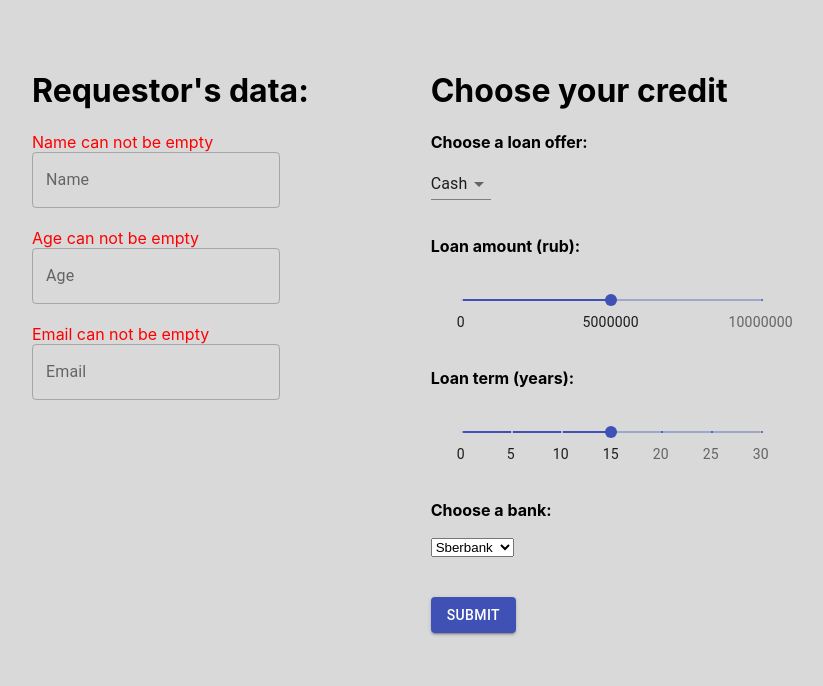
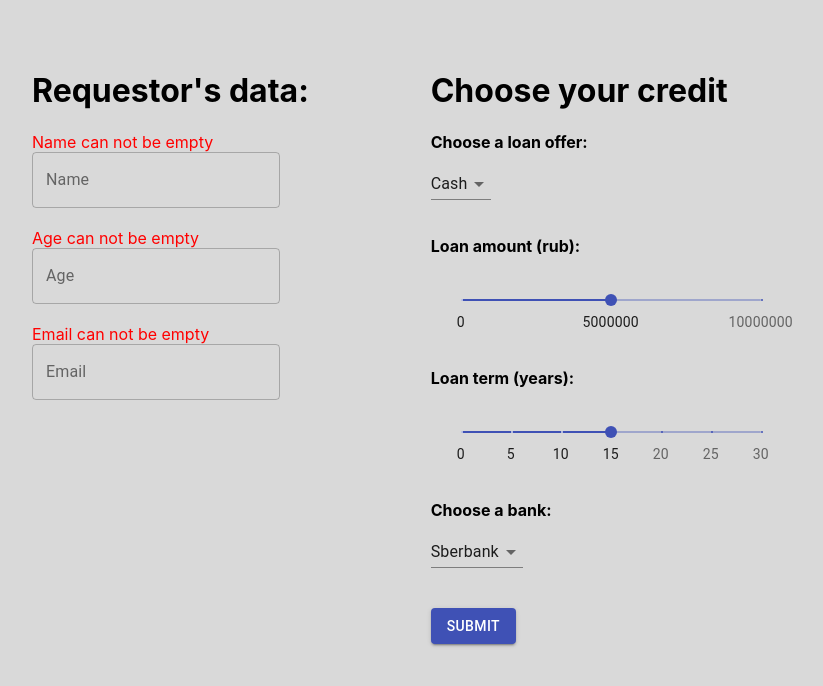
Before and after one commit to Zel-anna/bank, a React (Create React App) app: page / in a window 1280 px wide. Shown: the top 686 px of the page, without its empty margins (18-841 px from the left). Built offline with nearby package versions, Linux system fonts and the light colour scheme.

Commit message:
Bank-7 completed (the bank selector)

```diff
--- a/src/Forms.js
+++ b/src/Forms.js
@@ -1,6 +1,5 @@
 import React from 'react';
 import { Slider, Select, MenuItem, Grid, TextField, Button } from '@material-ui/core';
-import { arBanks } from './fixtures.js';
 import {
   markLoanAmount, markLoanTerm, defaultLoanOffer, defaultBank, defaultAmountValue, defaultTermValue,
   defaultName, defaultAge, defaultEmail, stepAmount, minAmount, maxAmount, stepTerm, minTerm, maxTerm
@@ -11,10 +10,6 @@ export default function Forms() {
 
   const [loanOffer, setLoanOffer] = React.useState(defaultLoanOffer);
   const [bank, setBank] = React.useState(defaultBank);
-
-  const banks = arBanks.map((text, index) => {
-    return <option key={index} value={index}>{text}</option>;
-  });
 
   const [sliderAmountValue, setAmount] = React.useState(defaultAmountValue);
 
@@ -57,7 +52,7 @@ export default function Forms() {
     console.log("Chosen loan offer = " + loanOffer);
     console.log("Chosen loan amount = " + sliderAmountValue);
     console.log("Chosen loan term = " + sliderTermValue);
-    console.log("Chosen bank = " + arBanks[bank]);
+    console.log("Chosen bank = " + bank);
     console.log("Entered name = " + valueName + " " + nameError);
     console.log("Entered age = " + valueAge + " " + ageError);
     console.log("Entered Email = " + valueEmail + " " + emailError);
@@ -118,13 +113,15 @@ export default function Forms() {
             />
           </div>
           <p>Choose a bank:</p>
-          <select value={bank} onChange={(event) => setBank(event.target.value)}>
-            {banks}
-          </select>
-
+          <Select value={bank}
+            displayEmpty
+            onChange={(event) => setBank(event.target.value)}>
+            <MenuItem value="" disabled>Select a bank</MenuItem>
+            <MenuItem value={"Sberbank"}>Sberbank</MenuItem>
+            <MenuItem value={"VTB Bank"}>VTB Bank</MenuItem>
+            <MenuItem value={"Alfa-bank"}>Alfa-bank</MenuItem>
+          </Select>
           <br />
-
-
           <br />
           <br />
 
--- a/src/constants.js
+++ b/src/constants.js
@@ -46,7 +46,7 @@ export const markLoanTerm = [
 
 
 export const defaultLoanOffer = "Cash";
-export const defaultBank = 0;
+export const defaultBank = "Sberbank";
 export const defaultAmountValue = 5000000;
 export const defaultTermValue = 15;
 export const defaultName = "";
--- a/src/fixtures.js
+++ b/src/fixtures.js
@@ -1 +1 @@
-export const arBanks = ['Sberbank', 'VTB Bank', 'Alfa-bank'];
+//export const arBanks = ['Sberbank', 'VTB Bank', 'Alfa-bank'];
```
